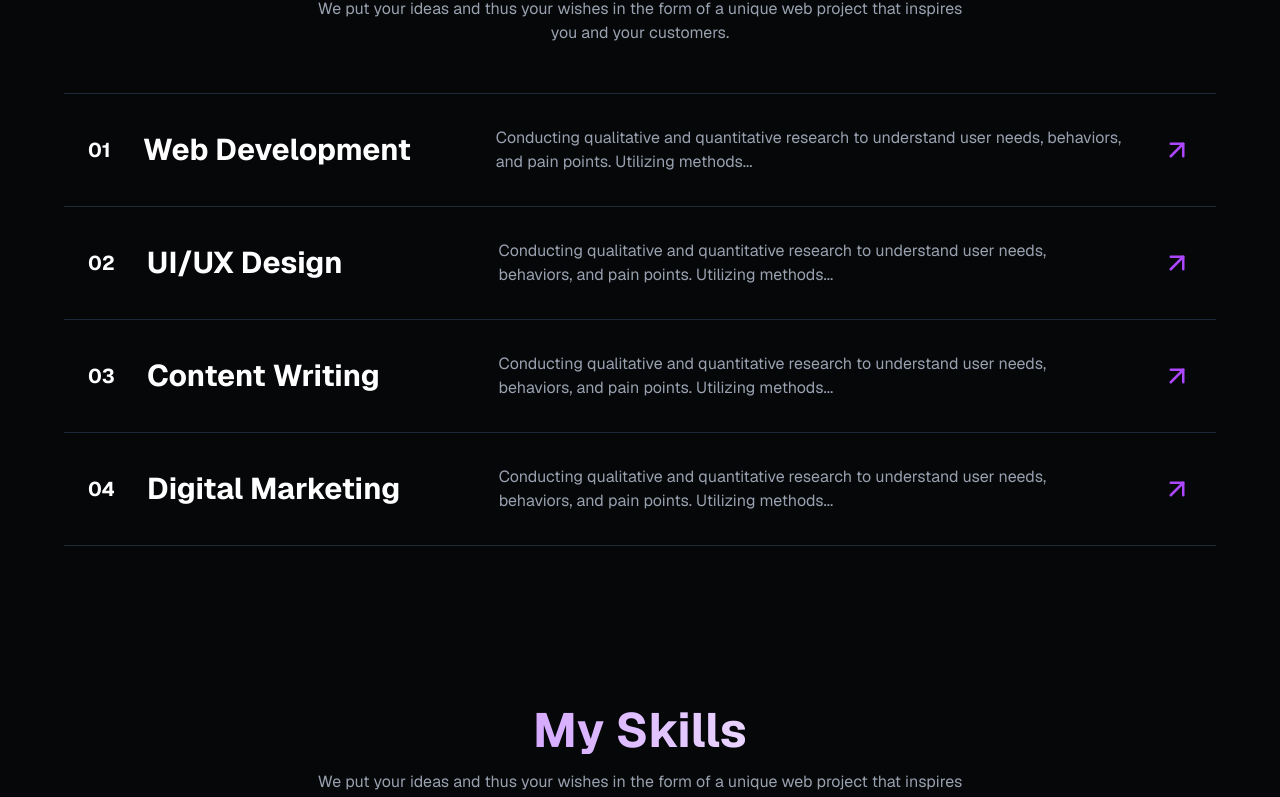
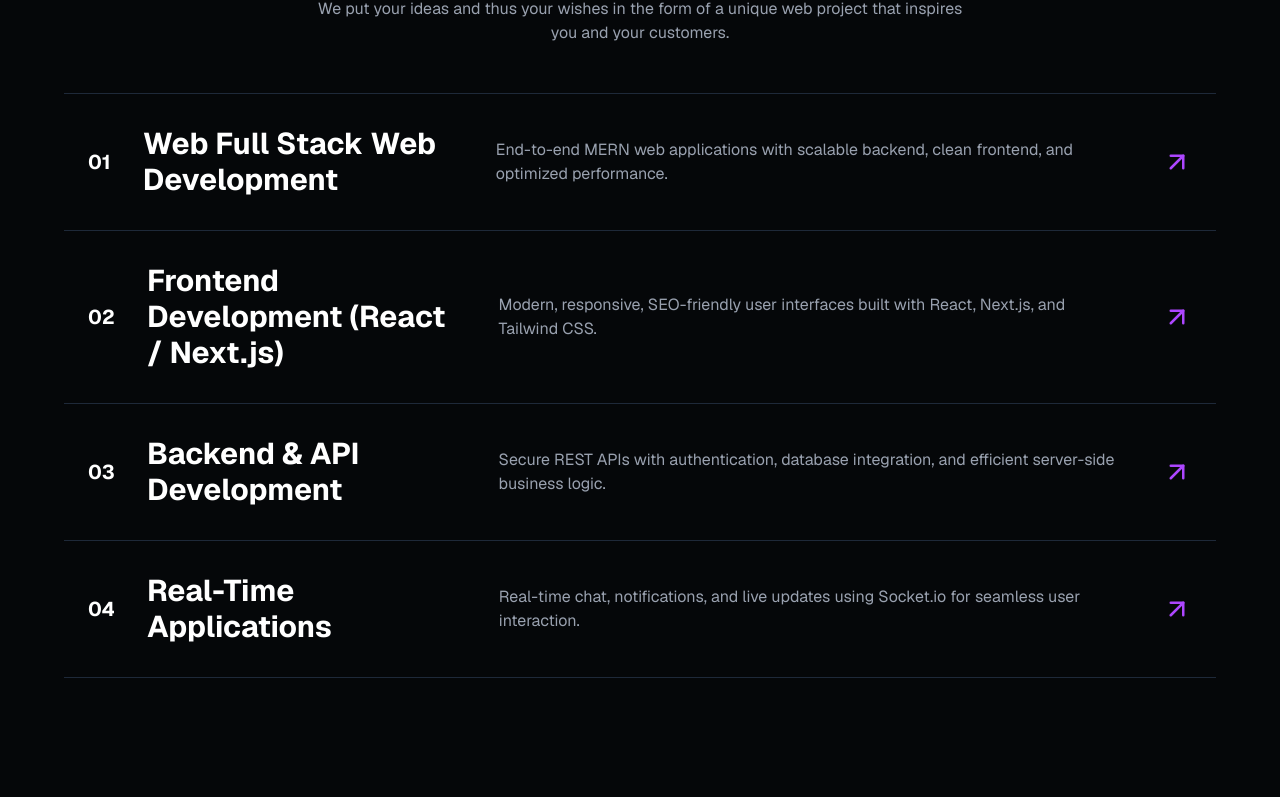
Before and after one commit to mrhassanali667/Porfolio, a Next.js app: page / in a window 1280 px wide. Shown: the part 898-1695 px from the top of the page. Built offline with nearby package versions, Linux system fonts and the light colour scheme.

Commit message:
arrange navlinks

```diff
--- a/src/components/Footer.jsx
+++ b/src/components/Footer.jsx
@@ -15,7 +15,7 @@ const Footer = () => {
 
                 {/* Navigation Links */}
                 <nav className="flex flex-wrap justify-center gap-6 md:gap-10">
-                    {['Services.', 'Work.', 'Skills.', 'Resume.', 'Blog.'].map((item) => (
+                    {['Services.', 'Skills.', 'Work.', 'Resume.', 'Blog.'].map((item) => (
                         <a
                             key={item}
                             href={`#${item.toLowerCase().replace('.', '')}`}
--- a/src/components/Navbar.jsx
+++ b/src/components/Navbar.jsx
@@ -18,9 +18,9 @@ const Navbar = () => {
 
     const navLinks = [
         { name: 'Services', href: '#services' },
+        { name: 'Skills', href: '#skills' },
         { name: 'Work', href: '#work' },
         { name: 'Resume', href: '#resume' },
-        { name: 'Skills', href: '#skills' },
         { name: 'Testimonials', href: '#testimonials' },
         { name: 'Contact', href: '#contact' },
     ];
--- a/src/components/Services.jsx
+++ b/src/components/Services.jsx
@@ -5,23 +5,23 @@ const Services = () => {
     const services = [
         {
             id: "01",
-            title: "Web Development",
-            desc: "Conducting qualitative and quantitative research to understand user needs, behaviors, and pain points. Utilizing methods...",
+            title: "Web Full Stack Web Development",
+            desc: "End-to-end MERN web applications with scalable backend, clean frontend, and optimized performance.",
         },
         {
             id: "02",
-            title: "UI/UX Design",
-            desc: "Conducting qualitative and quantitative research to understand user needs, behaviors, and pain points. Utilizing methods...",
+            title: "Frontend Development (React / Next.js)",
+            desc: "Modern, responsive, SEO-friendly user interfaces built with React, Next.js, and Tailwind CSS.",
         },
         {
             id: "03",
-            title: "Content Writing",
-            desc: "Conducting qualitative and quantitative research to understand user needs, behaviors, and pain points. Utilizing methods...",
+            title: "Backend & API Development",
+            desc: "Secure REST APIs with authentication, database integration, and efficient server-side business logic.",
         },
         {
             id: "04",
-            title: "Digital Marketing",
-            desc: "Conducting qualitative and quantitative research to understand user needs, behaviors, and pain points. Utilizing methods...",
+            title: "Real-Time Applications",
+            desc: "Real-time chat, notifications, and live updates using Socket.io for seamless user interaction.",
         },
     ];
 
```
